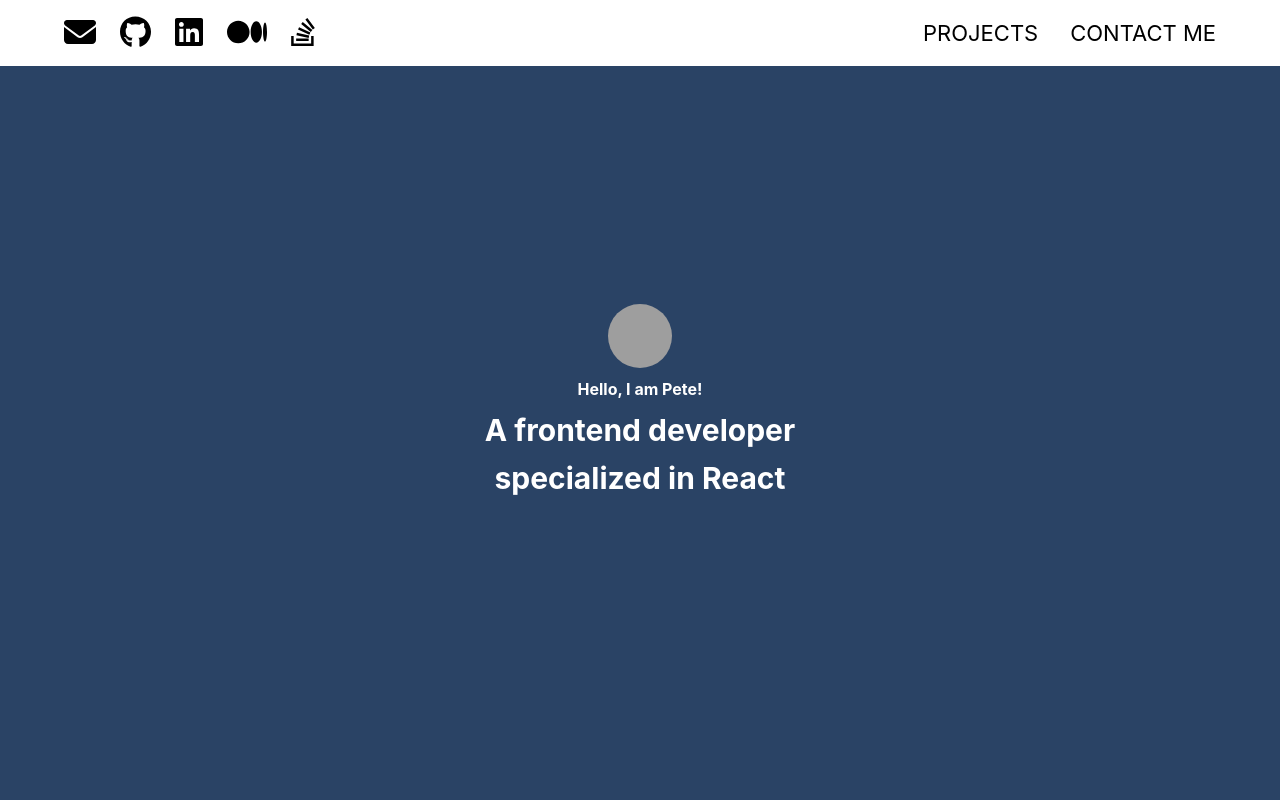
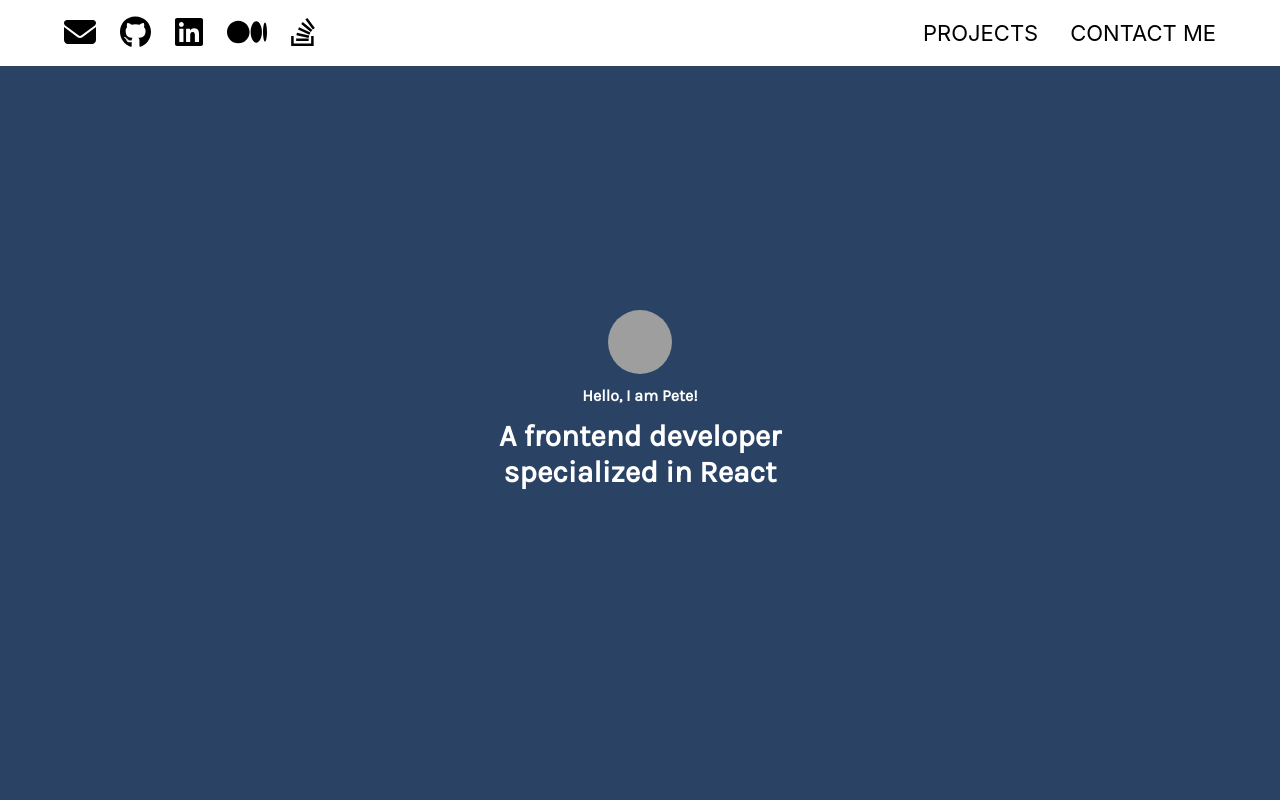
Before and after one commit to Jennovator/Meta-Portfolio-Exercise, a React (Create React App) app: page / in a window 1280 px wide. Shown: the top 800 px of the page. Built offline with nearby package versions, Linux system fonts and the light colour scheme; grey boxes are pictures that could not be loaded; a web font is replaced by a local one.

Commit message:
Update: added return statement for code reuse for custom font style and update code alignment

```diff
--- a/src/components/LandingSection.js
+++ b/src/components/LandingSection.js
@@ -1,13 +1,18 @@
 import React from "react";
 import { Avatar, Heading, VStack } from "@chakra-ui/react";
 import FullScreenSection from "./FullScreenSection";
+import useCustomFontStyle from "../hooks/useCustomFontStyle";
 
 const greeting = "Hello, I am Pete!";
 const bio1 = "A frontend developer";
 const bio2 = "specialized in React";
 
 // Implement the UI for the LandingSection component, use a combination of Avatar, Heading and VStack components.
-const LandingSection = () => (
+const LandingSection = () => {
+  // Calling the useCustomFontStyle hook and passing it on to customFontStyle variable
+  const customFontStyle = useCustomFontStyle();
+
+  return (
     <FullScreenSection
       justifyContent="center"
       alignItems="center"
@@ -16,13 +21,12 @@ const LandingSection = () => (
     >
       <VStack spacing={3}>
         <Avatar size="lg" src="https://i.pravatar.cc/150?img=7" />
-      <Heading as="h2" size="sm" textAlign="center" color="white">
+        <Heading as="h2" size="sm" textAlign="center" color="white" style={customFontStyle}>
           {greeting}
         </Heading>
-      <Heading as="h1" size="lg" textAlign="center" color="white">
+        <Heading as="h1" size="lg" textAlign="center" color="white" style={customFontStyle}>
           {bio1}
-      </Heading>
-      <Heading as="h1" size="lg" textAlign="center" color="white">
+        <br></br>
           {bio2}
         </Heading>
 
@@ -30,5 +34,6 @@ const LandingSection = () => (
 
     </FullScreenSection>
   );
+}
 
 export default LandingSection;
```
Lines whose indentation alone changed are shown as unchanged.
